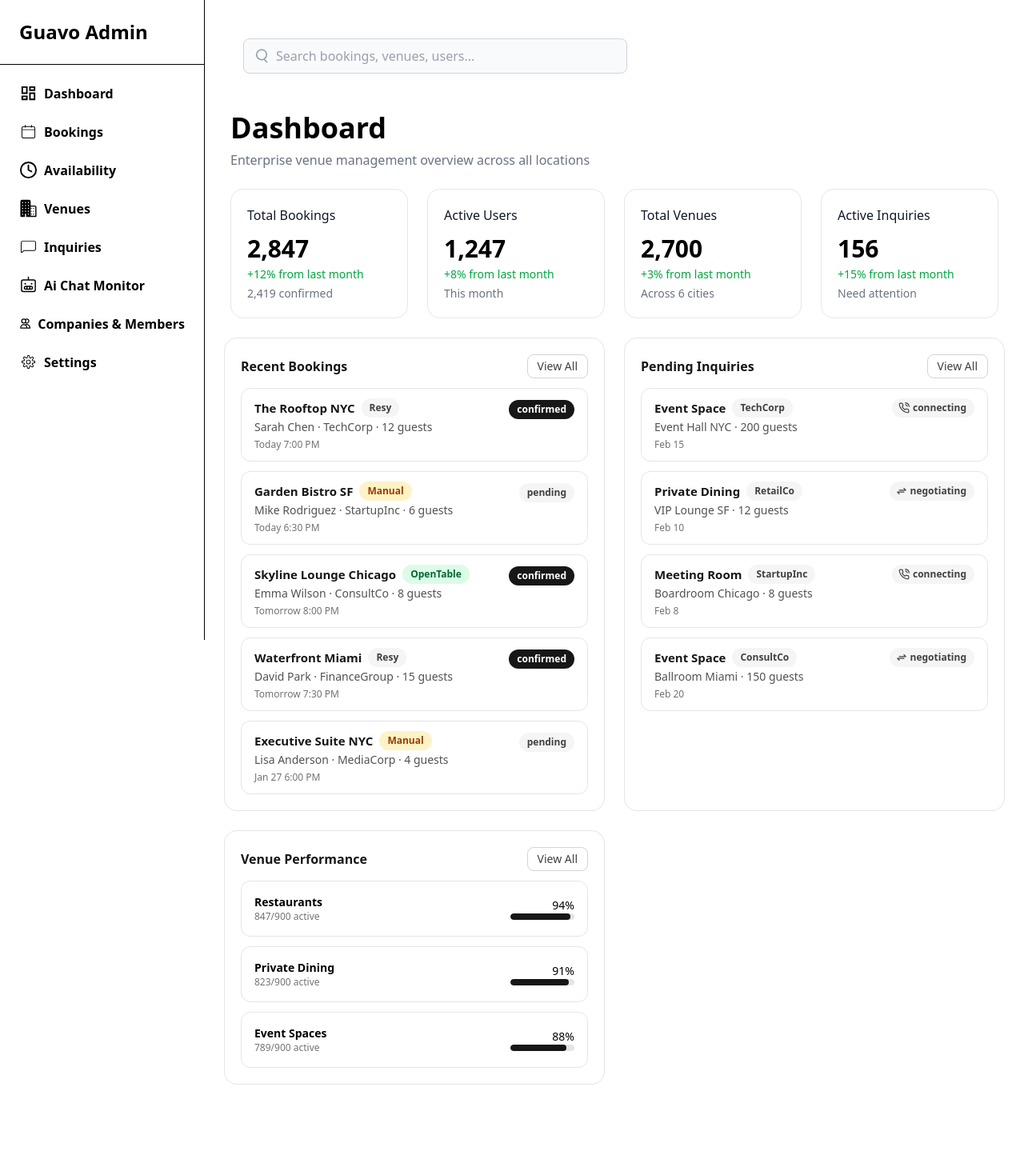
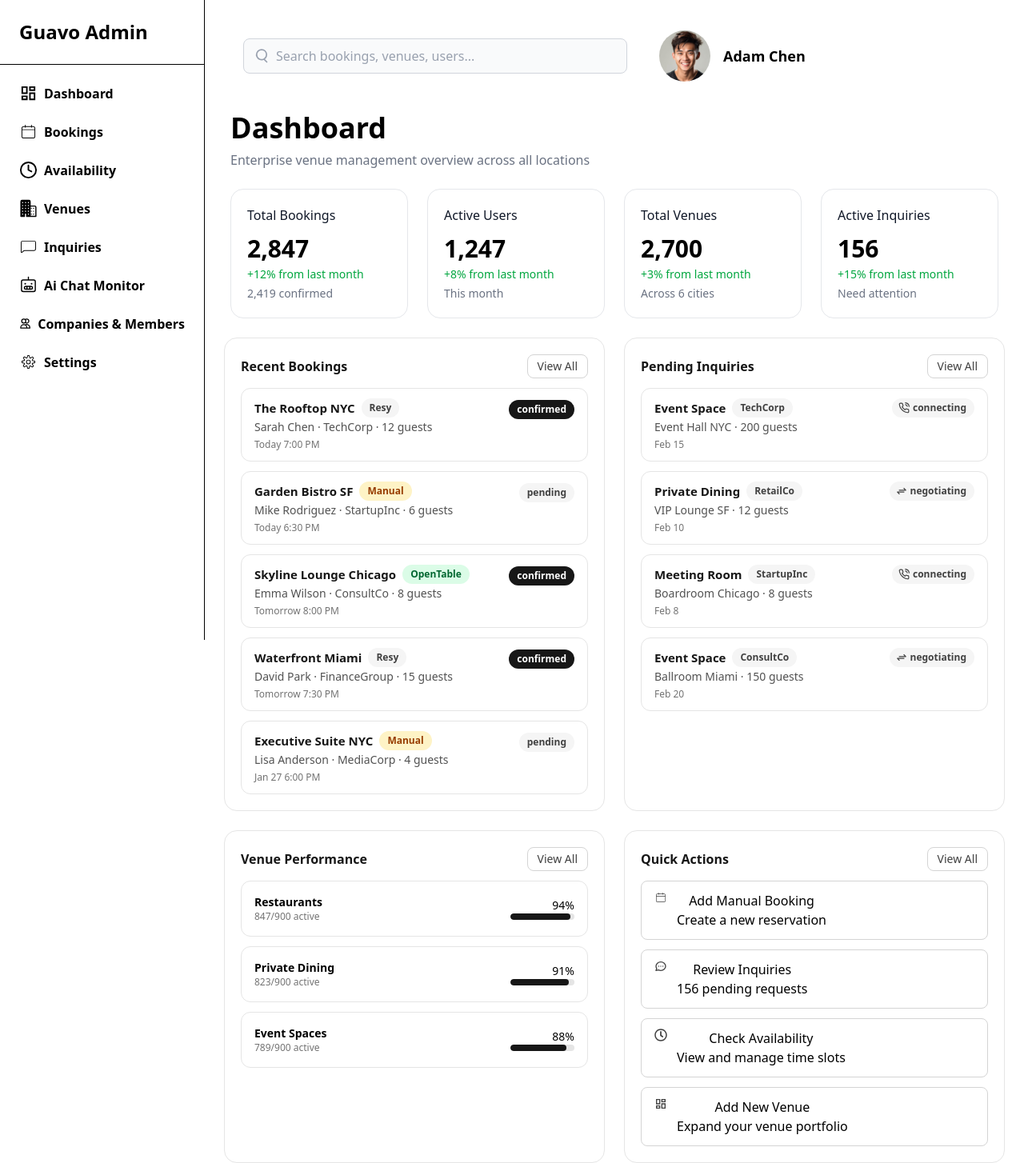
Before and after one commit to KyleC55/Guavo-Dashboard-Project, a React (Vite) app in the folder my-project/: page / in a window 1280 px wide. Shown: the whole page at 80% size. Before the commit the page ends 1356 px from the top, so only its background shows below. Built offline with nearby package versions, Linux system fonts and the light colour scheme.

Commit message:
finished the overall dashboard view, not perfect but everything is there, backend is not completed yet

```diff
--- /dev/null
+++ b/my-project/src/components/profilecard.tsx
@@ -0,0 +1,25 @@
+import React from "react";
+import type { Profile } from "../../types/types";
+
+interface ProfileCardProps {
+    profile: Profile;
+}
+
+export const ProfileCard: React.FC<ProfileCardProps> = ({ profile }) => {
+    return (
+        <div className="flex items-center space-x-4">
+            {profile.image && (
+                <img
+                    src={profile.image}
+                    alt={`${profile.firstname} ${profile.lastname}`}
+                    className="w-16 h-16 rounded-full object-cover"
+                />
+            )}
+            <div>
+                <p className="text-lg font-semibold">
+                    {profile.firstname} {profile.lastname}
+                </p>
+            </div>
+        </div>
+    );
+};
--- /dev/null
+++ b/my-project/src/components/quickactionbox.tsx
@@ -0,0 +1,17 @@
+export const Quickactionbox: React.FC<{
+    icon: React.ReactNode;
+    title: string;
+    subtitle: string;
+    onClick: () => void;
+}> = ({ icon, title, subtitle, onClick }) => { return (
+    <button
+        onClick={onClick}
+        className="w-full rounded-lg border border-neutral-300 px-4 py-3 flex items-start space-x-3 hover:bg-neutral-50">
+        <div className="text-neutral-700"> {icon} </div>
+        <div>
+            <p className="font-medium"> {title} </p>
+            <p className=" text-smtext-neutral-500"> {subtitle}</p>
+        </div>
+    </button>
+);
+};
--- /dev/null
+++ b/my-project/src/data/profile.ts
@@ -0,0 +1,9 @@
+import type { Profile } from "../../types/types.ts";
+import AdamDoeImage from "../../public/AdamDoe.png"
+
+export const displayProfile: Profile[] = [{
+    firstname: "Adam",
+    lastname: "Chen",
+    image: AdamDoeImage,
+}
+];
--- a/my-project/src/pages/dashboard.tsx
+++ b/my-project/src/pages/dashboard.tsx
@@ -8,6 +8,15 @@ import { InquiryItem } from "../components/inquiries.tsx";
 import { SectionCard } from "../components/sectioncard.tsx";
 import { VenueCard } from "../components/venuecard.tsx";
 import { venuePerformanceMock } from "../data/venue.ts";
+import {ProfileCard} from "../components/profilecard.tsx";
+import { displayProfile} from "../data/profile.ts";
+import { Quickactionbox} from "../components/quickactionbox.tsx";
+import { MdOutlineDashboard } from "react-icons/md";
+import { FaRegClock } from "react-icons/fa";
+import { HiOutlineChat } from "react-icons/hi";
+import { CiCalendar } from "react-icons/ci";
+
+
 
 const Dashboard = () => {
     return (
@@ -17,8 +26,10 @@ const Dashboard = () => {
             </div>
 
             <div className="flex-1 flex flex-col p-6">
-                <Search />
-
+                <div className="flex  gap-4">
+                    <Search />
+                    <ProfileCard profile={displayProfile[0]} />
+                </div>
                 <h1 className="text-black text-4xl font-bold mt-6 ml-2">Dashboard</h1>
                 <h2 className="text-gray-500 mt-2 ml-2 max-w-2xl">
                     Enterprise venue management overview across all locations
@@ -42,7 +53,8 @@ const Dashboard = () => {
                         ))}
                     </SectionCard>
                     </div>
-                <div className="grid gap-6 md:grid-cols-2 mt-6">                    <SectionCard
+                <div className="grid gap-6 md:grid-cols-2 mt-6">
+                    <SectionCard
                         title="Venue Performance"
                         onViewAll={() => {
 
@@ -56,6 +68,33 @@ const Dashboard = () => {
                             ))}
                         </div>
                     </SectionCard>
+
+                    <SectionCard title="Quick Actions" onViewAll={() => {}}>
+                        <Quickactionbox
+                            icon={<CiCalendar />}
+                            title="Add Manual Booking"
+                            subtitle="Create a new reservation"
+                            onClick={() => console.log("Manual booking")}
+                        />
+                        <Quickactionbox
+                            icon={<HiOutlineChat />}
+                            title="Review Inquiries"
+                            subtitle="156 pending requests"
+                            onClick={() => console.log("Review inquiries")}
+                        />
+                        <Quickactionbox
+                            icon={<FaRegClock />}
+                            title="Check Availability"
+                            subtitle="View and manage time slots"
+                            onClick={() => console.log("Check availability")}
+                        />
+                        <Quickactionbox
+                            icon={<MdOutlineDashboard />}
+                            title="Add New Venue"
+                            subtitle="Expand your venue portfolio"
+                            onClick={() => console.log("Add new venue")}
+                        />
+                    </SectionCard>
                 </div>
             </div>
         </div>
--- a/my-project/types/types.ts
+++ b/my-project/types/types.ts
@@ -37,7 +37,7 @@ export interface VenuePerformance {
 }
 
 export interface Profile {
-    id: string;
-    name: string;
-    profile_image: string;
+    firstname: string;
+    lastname: string;
+    image?: string;
 }
```
Also changed, not shown: my-project/public/AdamDoe.png (added).
